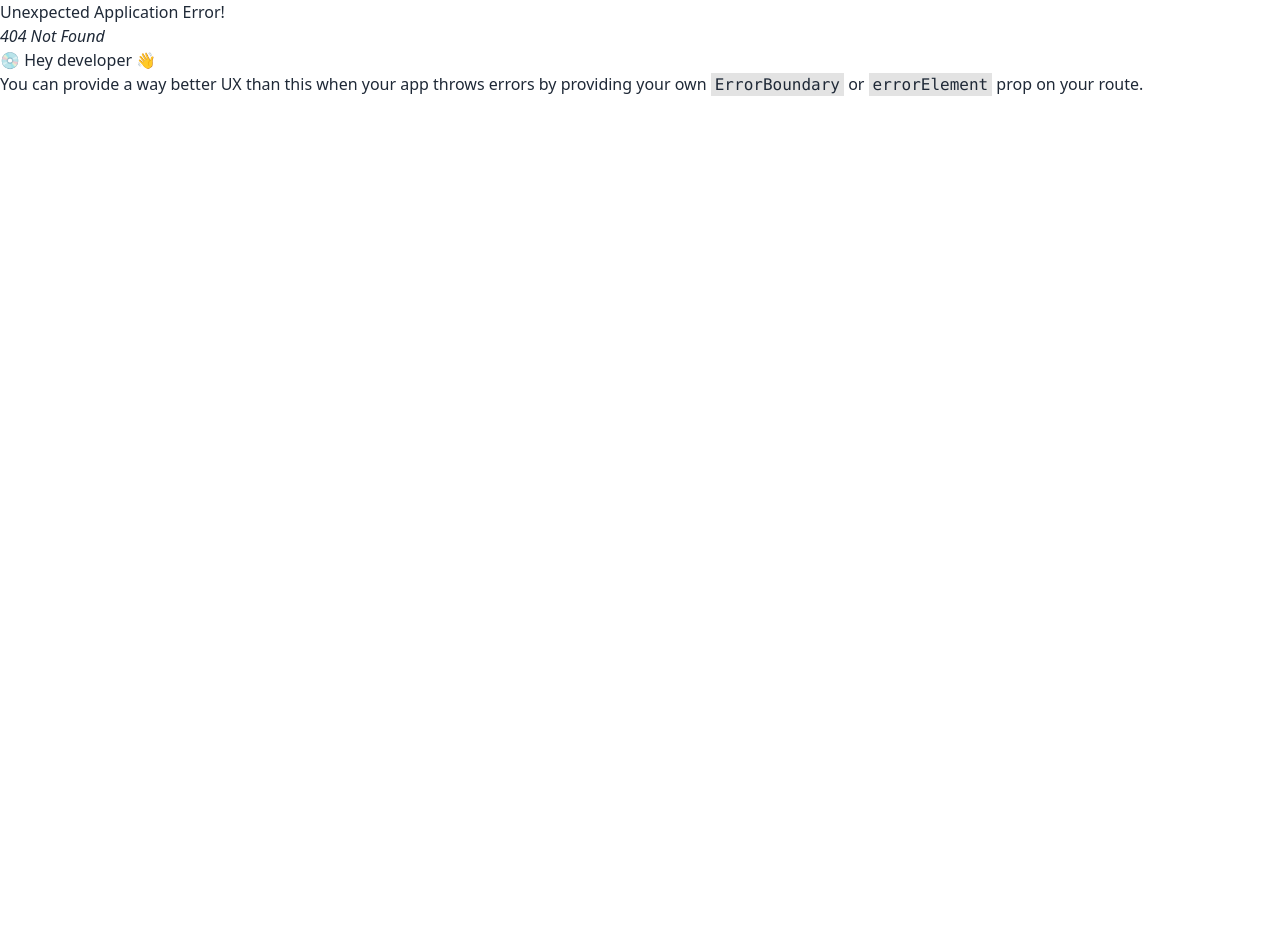
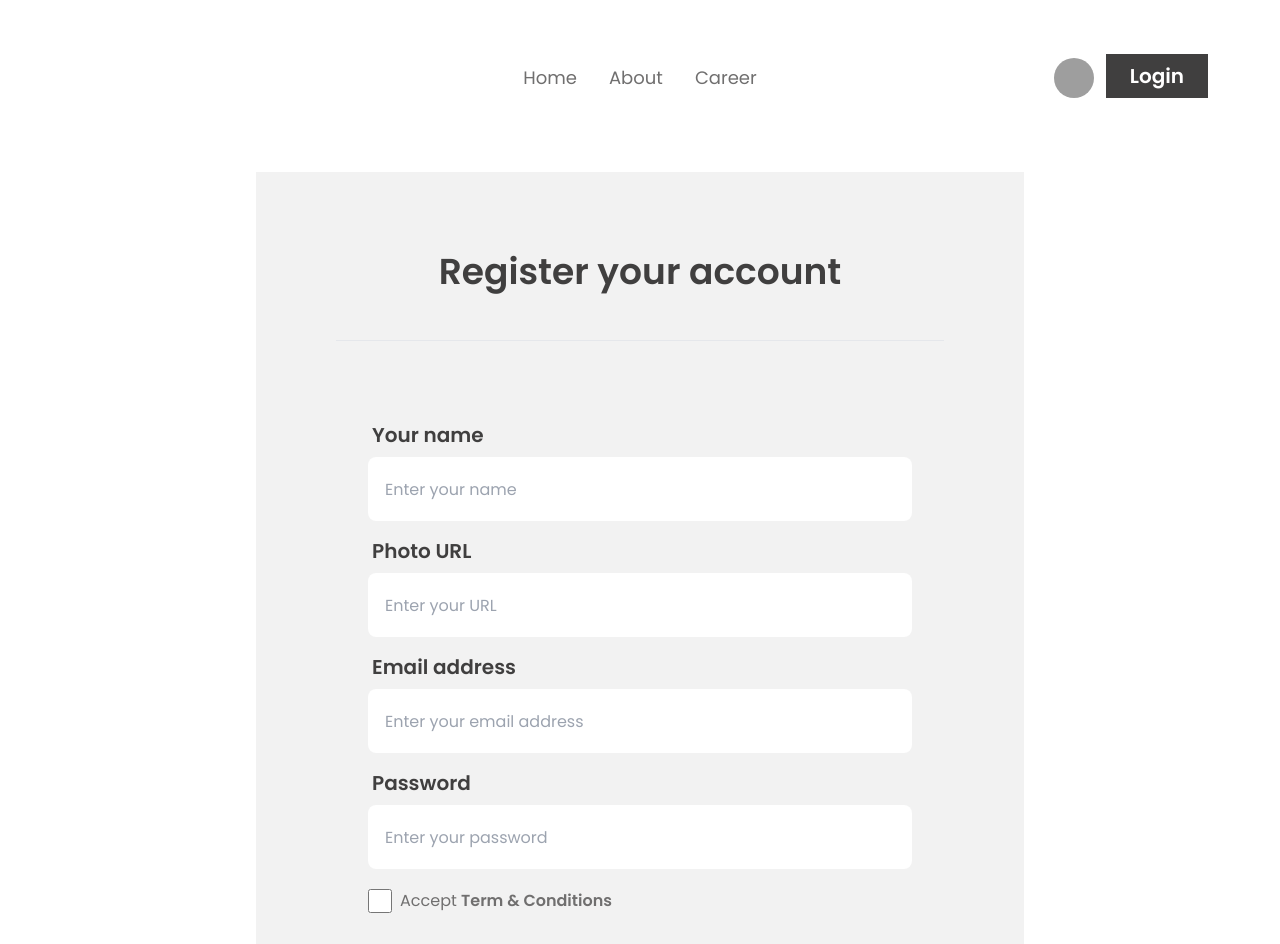
Before and after one commit to samen22/react-dragon-news, a React (Vite) app: page /register in a window 1280 px wide. Before the commit this address had no page. Shown: the top 944 px of the page. Before the commit the page ends 800 px from the top, so only its background shows below. Built offline with nearby package versions, Linux system fonts and the light colour scheme; grey boxes are pictures that could not be loaded.

Commit message:
added login form and register form

```diff
--- /dev/null
+++ b/src/pages/About/About.jsx
@@ -0,0 +1,11 @@
+
+
+const About = () => {
+    return (
+        <div>
+            <h2>This is About page</h2>
+        </div>
+    );
+};
+
+export default About;
--- /dev/null
+++ b/src/pages/Career/Career.jsx
@@ -0,0 +1,11 @@
+
+
+const Career = () => {
+    return (
+        <div>
+            <h2>This is Career page</h2>
+        </div>
+    );
+};
+
+export default Career;
--- /dev/null
+++ b/src/pages/Login/Login.jsx
@@ -0,0 +1,37 @@
+import { Link } from "react-router-dom";
+import Navbar from "../shared/Navbar/Navbar";
+
+const Login = () => {
+    return (
+        <div className="mt-10">
+            <Navbar></Navbar>
+            <div className="bg-base-200 max-w-3xl mx-auto p-20 mt-14 mb-6">
+                <h2 className="text-4xl text-[#403F3F] font-semibold text-center mb-12">Login your account</h2>
+                <hr />
+                <form className="card-body mt-10">
+                    <div className="form-control">
+                        <label className="label">
+                            <span className="label-text text-[#403F3F] text-xl font-semibold">Email address</span>
+                        </label>
+                        <input  type="email" placeholder="Enter your email address" className="input h-16" required />
+                    </div>
+                    <div className="form-control">
+                        <label className="label">
+                            <span className="label-text text-xl text-[#403F3F] font-semibold">Password </span>
+                        </label>
+                        <input type="password" placeholder="Enter your password" className="input h-16" required />
+                        <label className="label">
+                            <a href="#" className="label-text-alt link link-hover text-lg">Forgot password?</a>
+                        </label>
+                    </div>
+                    <div className="form-control mt-6">
+                        <button className="btn h-16 bg-[#403F3F] capitalize text-white font-semibold text-xl">Login</button>
+                    </div>
+                    <p className="text-[#706F6F] font-semibold text-center mt-7">Don’t Have An Account ? <Link to={'/register'}><span className="text-orange-600">Register</span></Link></p>
+                </form>
+            </div>
+        </div>
+    );
+};
+
+export default Login;
--- /dev/null
+++ b/src/pages/Register/Register.jsx
@@ -0,0 +1,50 @@
+import { Link } from "react-router-dom";
+import Navbar from "../shared/Navbar/Navbar";
+
+const Register = () => {
+    return (
+        <div className="mt-10">
+            <Navbar></Navbar>
+            <div className="bg-base-200 max-w-3xl mx-auto p-20 mt-14 mb-6">
+                <h2 className="text-4xl text-[#403F3F] font-semibold text-center mb-12">Register your account</h2>
+                <hr />
+                <form className="card-body mt-10">
+                    <div className="form-control">
+                        <label className="label">
+                            <span className="label-text text-[#403F3F] text-xl font-semibold">Your name</span>
+                        </label>
+                        <input type="text" name="name" placeholder="Enter your name" className="input h-16" />
+                    </div>
+                    <div className="form-control">
+                        <label className="label">
+                            <span className="label-text text-[#403F3F] text-xl font-semibold">Photo URL</span>
+                        </label>
+                        <input type="link" name="photo" placeholder="Enter your URL" className="input h-16" />
+                    </div>
+                    <div className="form-control">
+                        <label className="label">
+                            <span className="label-text text-[#403F3F] text-xl font-semibold">Email address</span>
+                        </label>
+                        <input type="email" placeholder="Enter your email address" className="input h-16" required />
+                    </div>
+                    <div className="form-control">
+                        <label className="label">
+                            <span className="label-text text-xl text-[#403F3F] font-semibold">Password </span>
+                        </label>
+                        <input type="password" placeholder="Enter your password" className="input h-16" required />
+                        <div className="flex gap-2 mt-5">
+                            <input className="w-6 h-6" type="checkbox" name="checked" id="" />
+                            <p className="text-[#706F6F]">Accept <span className="font-semibold">Term & Conditions</span></p>
+                        </div>
+                    </div>
+                    <div className="form-control mt-6">
+                        <button className="btn h-16 bg-[#403F3F] capitalize text-white font-semibold text-xl">Register</button>
+                    </div>
+                    <p className="text-[#706F6F] font-semibold text-center mt-7">Already Have An Account ? <Link to={'/login'}><span className="text-orange-600">Please Login</span></Link></p>
+                </form>
+            </div>
+        </div>
+    );
+};
+
+export default Register;
```
Also changed, not shown: src/routes/Routes.jsx (+8 -1 lines).
